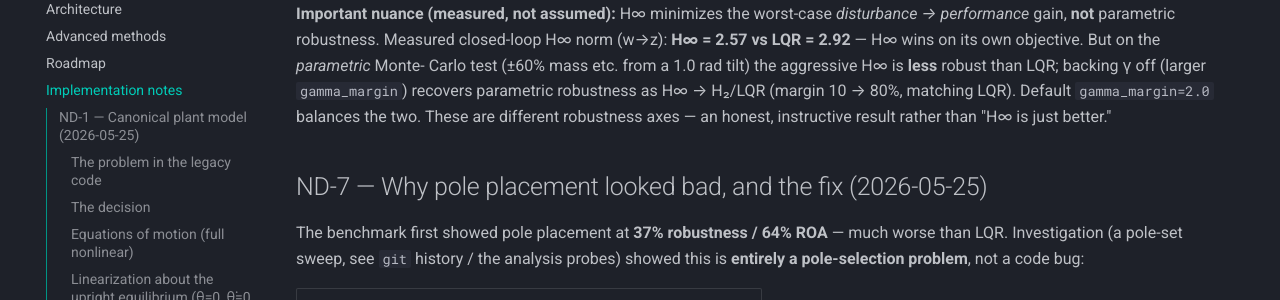
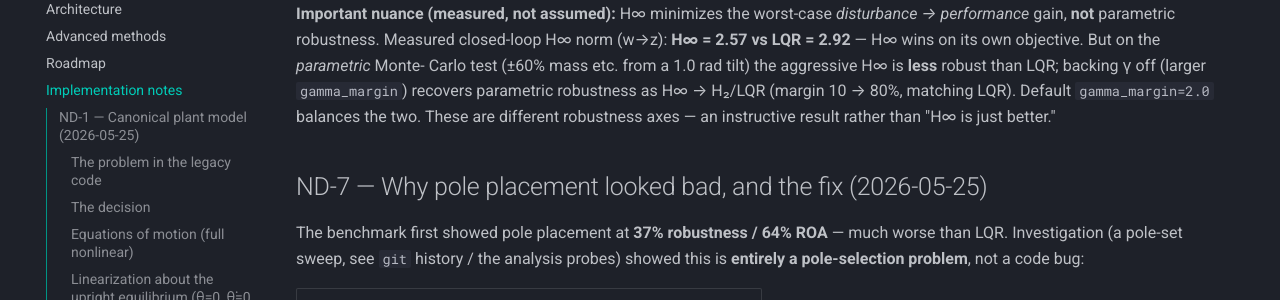
Before and after one commit to Manas-arumalla/segway-control-suite, an MkDocs documentation site: the page built from docs/implementation-notes.md, in a window 1280 px wide and 900 px high, scrolled down 2841 px. Shown: the part 153-453 px from the top of the window. Built offline with MkDocs 1.6.1 and Material for MkDocs 9.7.7, drawn with Linux system fonts in a browser that asks for light colours; comment, search, counter and statistics services are not loaded.

Commit message:
Fix swing-up rail length and reword documentation
Extend the cart-pole rail well beyond the cart's swing-up travel so it never appears to run off the end, and reword docs (drop the '(honest description)' / 'honest dynamics' phrasing for neutral wording).

```diff
--- a/docs/implementation-notes.md
+++ b/docs/implementation-notes.md
@@ -132,7 +132,7 @@
 Carlo test (±60% mass etc. from a 1.0 rad tilt) the aggressive H∞ is **less** robust than
 LQR; backing γ off (larger `gamma_margin`) recovers parametric robustness as H∞ → H₂/LQR
 (margin 10 → 80%, matching LQR). Default `gamma_margin=2.0` balances the two. These are
-different robustness axes — an honest, instructive result rather than "H∞ is just better."
+different robustness axes — an instructive result rather than "H∞ is just better."
 
 ## ND-7 — Why pole placement looked bad, and the fix (2026-05-25)
 
```
Also changed, not shown: README.md (+3 -3 lines), docs/index.md (+1 -1 lines), docs/roadmap.md (+1 -1 lines), 1 other file.
